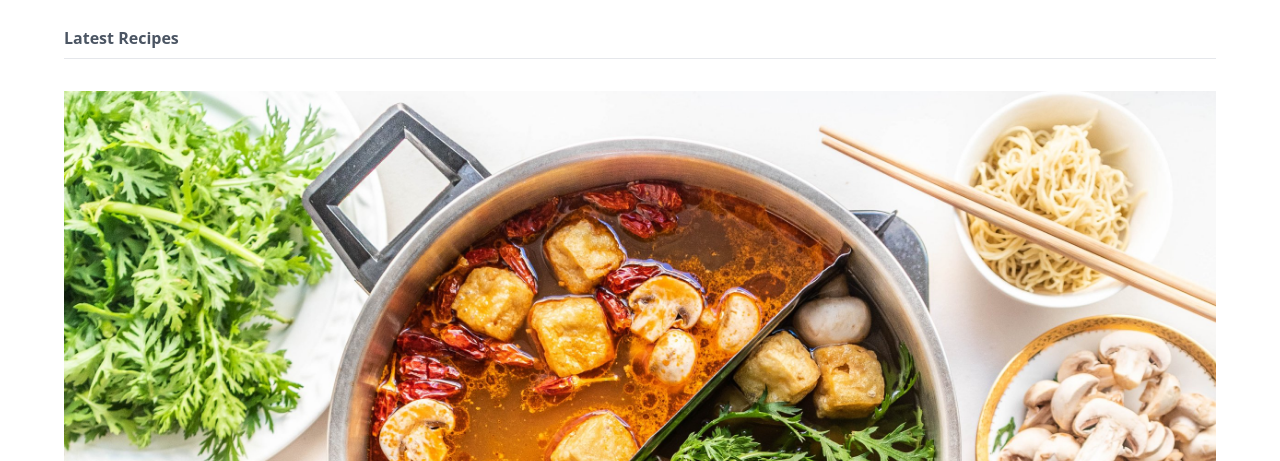
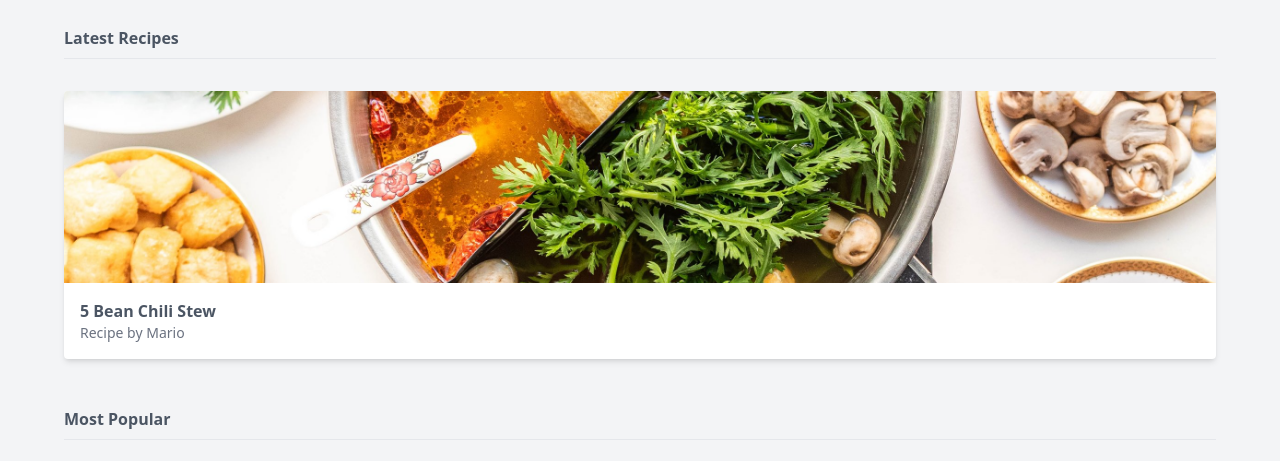
Before and after one commit to T-Pirozzini/Food-Ninja, a website: page src/index.html in a window 1280 px wide. Shown: the part 339-800 px from the top of the page. Drawn offline with nearby package versions, Linux system fonts and the light colour scheme.

Commit message:
update recipe card styles

```diff
--- a/src/index.html
+++ b/src/index.html
@@ -37,7 +37,7 @@
       </nav>
     </div><!-- end nav -->
 
-    <main class="px-16 py-6">
+    <main class="px-16 py-6 bg-gray-100">
       <div class="flex justify-center md:justify-end">
         <a href="#" class="text-primary">Login</a>
         <a href="#" class="text-primary ml-2">Signup</a>
@@ -59,11 +59,11 @@
 
         <div class="mt-8">
           <!-- cards go here -->
-          <div>
-            <img src="../public/images/hotpot.jpg" alt="hotpot">
-            <div>
-              <span>5 Bean Chili Stew</span>
-              <span>Recipe by Mario</span>
+          <div class="bg-white rounded overflow-hidden shadow-md">
+            <img class="w-full h-54 sm:h-48 object-cover" src="../public/images/hotpot.jpg" alt="hotpot">
+            <div class="m-4">
+              <span class="font-bold">5 Bean Chili Stew</span>
+              <span class="block text-gray-500 text-sm">Recipe by Mario</span>
             </div>
           </div>
         </div>
```
Also changed, not shown: public/styles.css.
